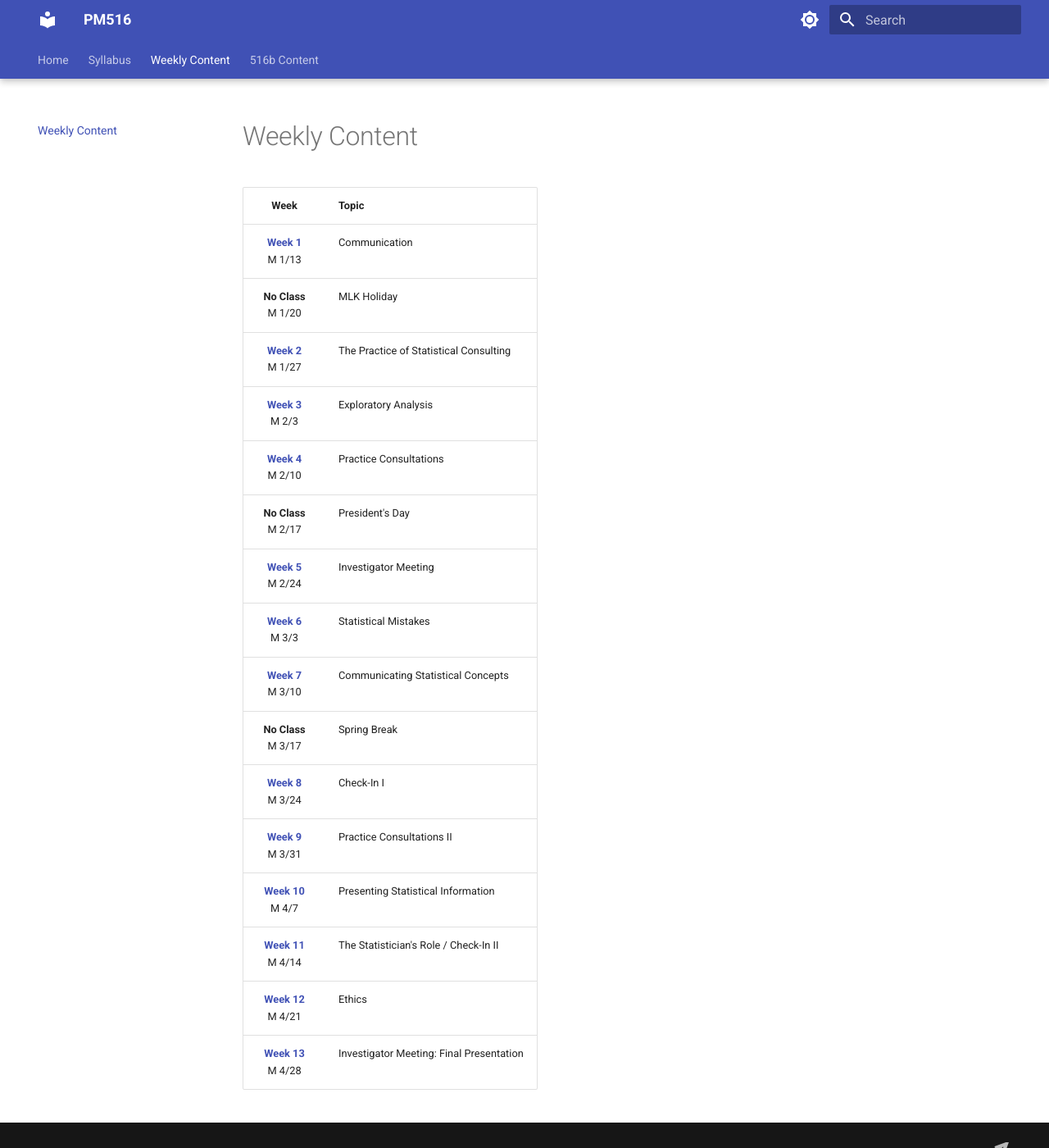
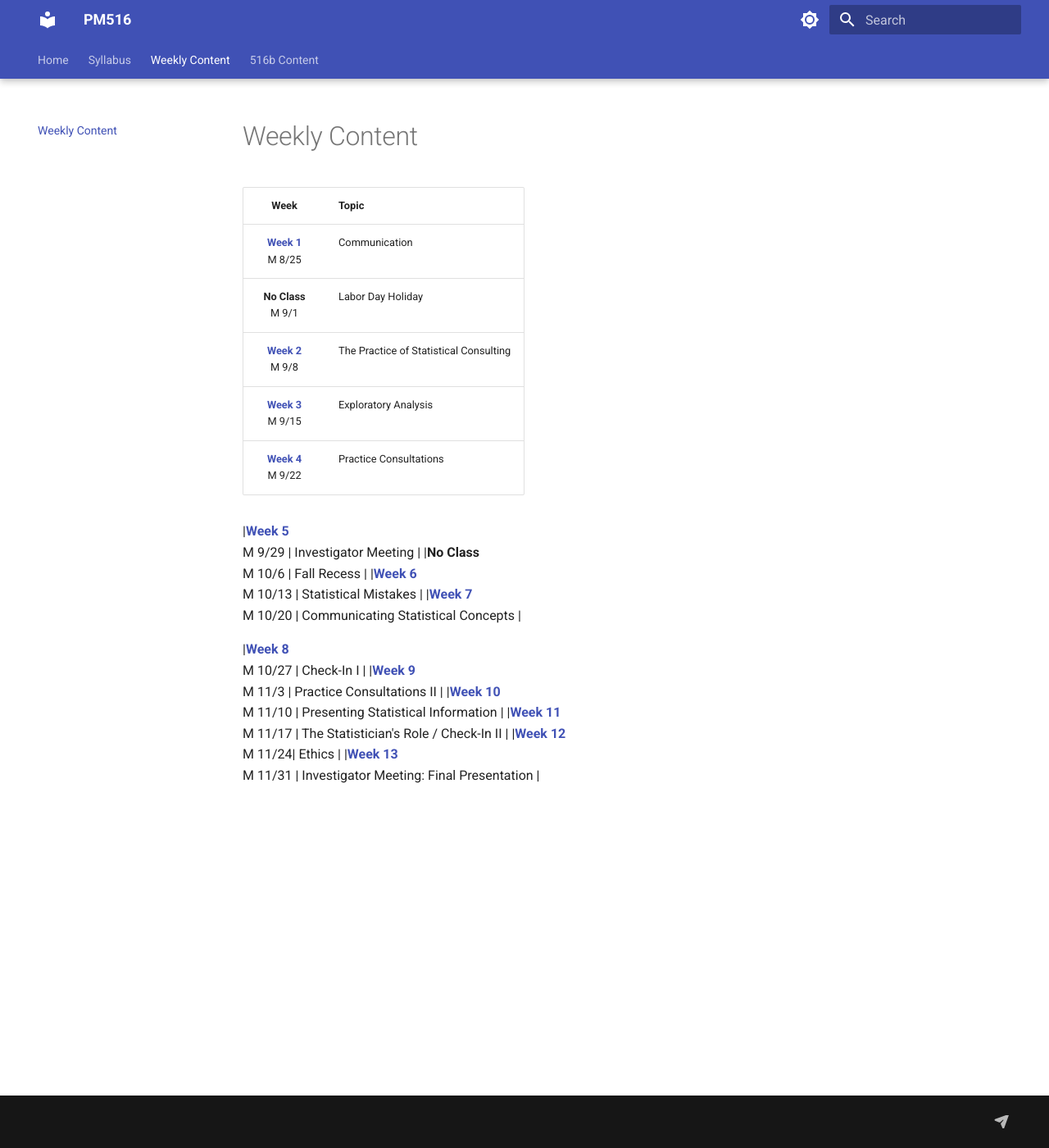
Before and after one commit to USCbiostats/PM516, an MkDocs documentation site: the page built from docs/content.md, in a window 1280 px wide and 1400 px high. Shown: the whole window at 82% size. Built offline with MkDocs 1.6.1 and Material for MkDocs 9.7.7, drawn with Linux system fonts in a browser that asks for light colours; comment, search, counter and statistics services are not loaded.

Commit message:
Updates for Fall 2025

```diff
--- a/docs/content.md
+++ b/docs/content.md
@@ -2,19 +2,20 @@
 
 | **Week** | Topic |
 | :-: | :-- |
-|[**Week 1**](week1.md) <br /> M 1/13 | Communication |
-|**No Class** <br /> M 1/20 | MLK Holiday |
-|[**Week 2**](week2.md) <br /> M 1/27 | The Practice of Statistical Consulting |
-|[**Week 3**](week3.md) <br /> M 2/3 | Exploratory Analysis |
-|[**Week 4**](week4.md) <br /> M 2/10 | Practice Consultations |
-|**No Class** <br /> M 2/17 | President's Day |
-|[**Week 5**](week5.md) <br /> M 2/24 | Investigator Meeting |
-|[**Week 6**](week6.md) <br /> M 3/3 | Statistical Mistakes |
-|[**Week 7**](week7.md) <br /> M 3/10 | Communicating Statistical Concepts |
-|**No Class** <br /> M 3/17 | Spring Break |
-|[**Week 8**](week8.md) <br /> M 3/24 | Check-In I |
-|[**Week 9**](week9.md) <br /> M 3/31 | Practice Consultations II |
-|[**Week 10**](week10.md) <br /> M 4/7 | Presenting Statistical Information |
-|[**Week 11**](week11.md) <br /> M 4/14 | The Statistician's Role / Check-In II |
-|[**Week 12**](week12.md) <br /> M 4/21| Ethics |
-|[**Week 13**](week13.md) <br /> M 4/28 | Investigator Meeting: Final Presentation |
+|[**Week 1**](week1.md) <br /> M 8/25 | Communication |
+|**No Class** <br /> M 9/1 | Labor Day Holiday |
+|[**Week 2**](week2.md) <br /> M 9/8 | The Practice of Statistical Consulting |
+|[**Week 3**](week3.md) <br /> M 9/15 | Exploratory Analysis |
+|[**Week 4**](week4.md) <br /> M 9/22 | Practice Consultations |
+<!-- |**No Class** <br /> M 2/17 | President's Day | -->
+|[**Week 5**](week5.md) <br /> M 9/29 | Investigator Meeting |
+|**No Class** <br /> M 10/6 | Fall Recess |
+|[**Week 6**](week6.md) <br /> M 10/13 | Statistical Mistakes |
+|[**Week 7**](week7.md) <br /> M 10/20 | Communicating Statistical Concepts |
+<!-- |**No Class** <br /> M 3/17 | Spring Break | -->
+|[**Week 8**](week8.md) <br /> M 10/27 | Check-In I |
+|[**Week 9**](week9.md) <br /> M 11/3 | Practice Consultations II |
+|[**Week 10**](week10.md) <br /> M 11/10 | Presenting Statistical Information |
+|[**Week 11**](week11.md) <br /> M 11/17 | The Statistician's Role / Check-In II |
+|[**Week 12**](week12.md) <br /> M 11/24| Ethics |
+|[**Week 13**](week13.md) <br /> M 11/31 | Investigator Meeting: Final Presentation |
```
Also changed, not shown: docs/index.md (+6 -2 lines), docs/syllabus-a.md (+2 -2 lines).
